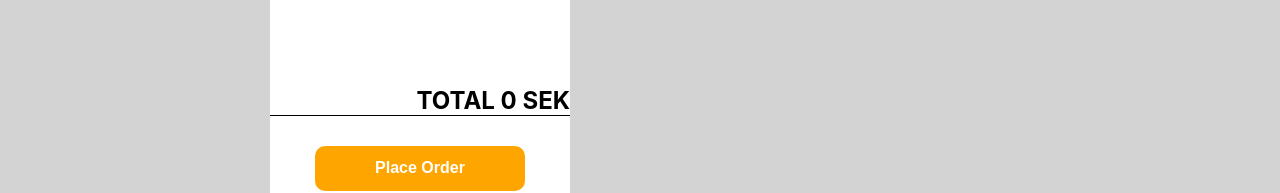
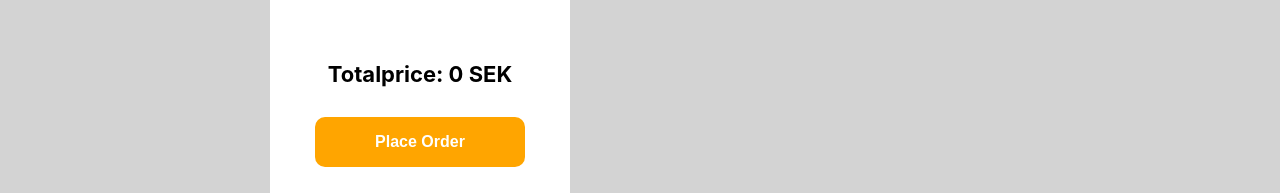
Before and after one commit to bregzor/E-commerce-React, a React (Create React App) app: page /checkout in a window 1280 px wide. Shown: the part 423-616 px from the top of the page. Built offline with nearby package versions, Linux system fonts and the light colour scheme; no server answers.

Commit message:
resolve conflict

```diff
--- a/src/components/TotalSum.jsx
+++ b/src/components/TotalSum.jsx
@@ -1,44 +1,64 @@
-import React, { useEffect, useState, useContext } from "react";
-import { ProductContext } from '../context/ProductContext';
-import styled from "styled-components";
+import React, { useEffect, useState, useContext } from "react"
+import { ProductContext } from "../context/ProductContext"
+import styled from "styled-components"
 
 const TotalHeader = styled.h4`
   margin-top: 0px;
   font-weight: bold;
-  align-self: flex-end;
-  font-size:24px;
-  width:100%;
-  text-align:right;
-  padding-top:25px;
-  border-bottom:1px solid black;
-`;
+//   align-self: flex-end;
+  font-size: 22px;
+  width: 100%;
+  text-align: center;
+
+
+`
+
+const DiscountText = styled.p`
+font-size: 16px;
+
+
+`
 
 export default function TotalSum() {
-  let [total, setTotal] = useState(0);
-  let {lsRender} = useContext(ProductContext);
+  let [total, setTotal] = useState(0)
+  let { lsRender, sum, setSum } = useContext(ProductContext)
 
   const calculateTotal = () => {
-    let sum = 0;
+    let sum = 0
     for (let i = 0; i < localStorage.length; i++) {
-      const product = JSON.parse(localStorage.getItem(localStorage.key(i)));
-      if(!localStorage.getItem("checkout")) {
-        sum += parseInt(product.price);
+      const product = JSON.parse(localStorage.getItem(localStorage.key(i)))
+      console.log("prisantal", product.addCount)
+      let count = product.addCount
+      let productPrice = product.price
+      let productXCount = productPrice * count
+      if (product.name) {
+        sum += parseInt(productXCount)
       }
     }
-    setTotal(sum);
-  };
+    setTotal(sum)
+  }
 
   useEffect(() => {
-    calculateTotal();
-  }, [lsRender]);
+    calculateTotal()
+  }, [lsRender])
+
+  let withDiscount = ""
+
+  if (sum) {
+    total = sum
+    withDiscount = "*With discount"
+  }
 
   return (
     <>
-      <TotalHeader> TOTAL {total} SEK</TotalHeader>
+      <TotalHeader>
+        Totalprice: {total} SEK
+        <DiscountText>{withDiscount}</DiscountText>
+      </TotalHeader>
+
     </>
-  );
+  )
 }
-
 
 //Onchange för quantity > ökar sum
 // Skall +-
```
